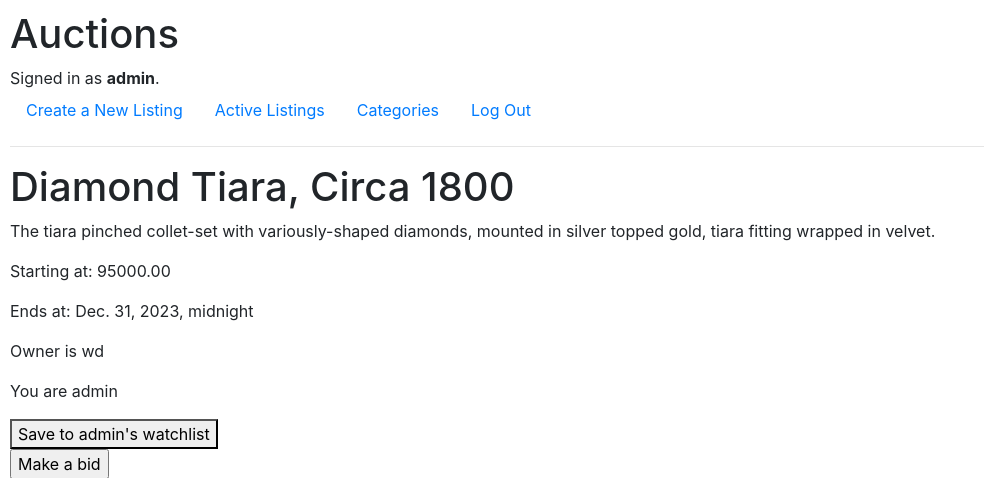
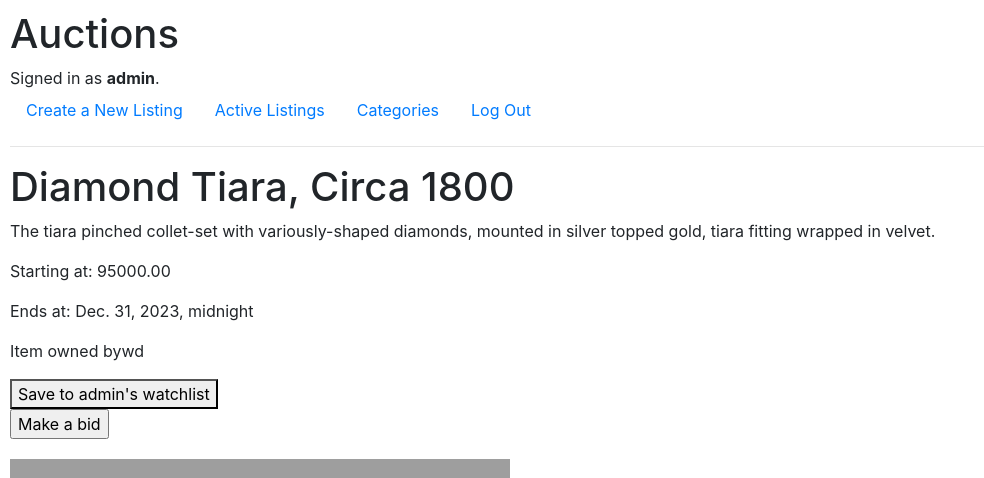
Before and after one commit to absurdity9/commerce-projecttwo, a Django app: page /listing/1 in a window 1280 px wide. Shown: the top 478 px of the page, without its empty margins (0-984 px from the left). Run offline with Django 3.2, Linux system fonts and the light colour scheme; a user stored in the database is signed in; data comes from the database, SQL or seed files in the repository; some libraries are stand-ins or nearby versions; grey boxes are pictures that could not be loaded.

Commit message:
styling changes

```diff
--- a/auctions/templates/auctions/listing.html
+++ b/auctions/templates/auctions/listing.html
@@ -28,6 +28,7 @@
   }
   .actions-container{
     margin-bottom: 20px;
+    margin-top:10px;
   }
 </style>
 
@@ -41,24 +42,24 @@
 
     {% if user.is_authenticated %}
     <div class="actions-container">
-      <p>Owner is {{ listing.item.owner_id }} <p>
-      <p>You are {{ user.username }}<p>
-      <!-- Watchlist form -->
-      <form>
-        <a href=""><button>Save to {{ user.username }}'s watchlist</button></a>
-      </form>
       <!-- Close listing -->
-      {% if user.username == listing.item.owner_id %}
+      {% if user.username|stringformat:"s" == listing.item.owner_id|stringformat:"s" %}
         <form method="post" action="{% url 'close_listing' item_id=listing.item.id %}">
           {% csrf_token %}
           <input type="hidden" name="item_id" value="{{ listing.item.id }}">
           <button type="submit">Close Listing</button>
         </form>
+      {% else %}
+        <p>Item owned by{{ listing.item.owner_id|default_if_none:"None"|default:"Unknown" }}</p>
       {% endif %}
+       <!-- Watchlist form -->
+        <form>
+          <a href=""><button>Save to {{ user.username }}'s watchlist</button></a>
+        </form>
         <!-- Make a bid -->
-      <form action="" method="POST">
-        <input type="submit" value="Make a bid">
-      </form>
+        <form action="" method="POST">
+          <input type="submit" value="Make a bid">
+        </form>
     </div>
     {% endif %}
   </div>
```
